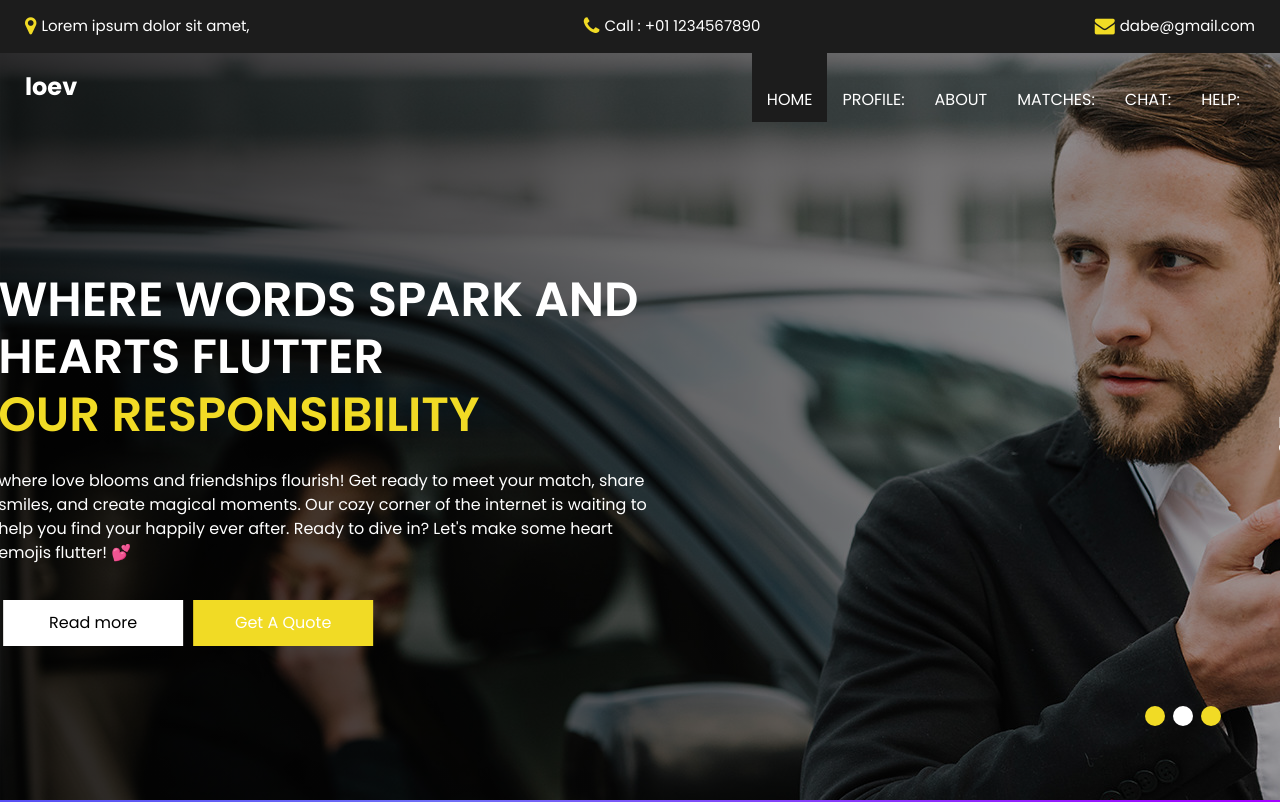
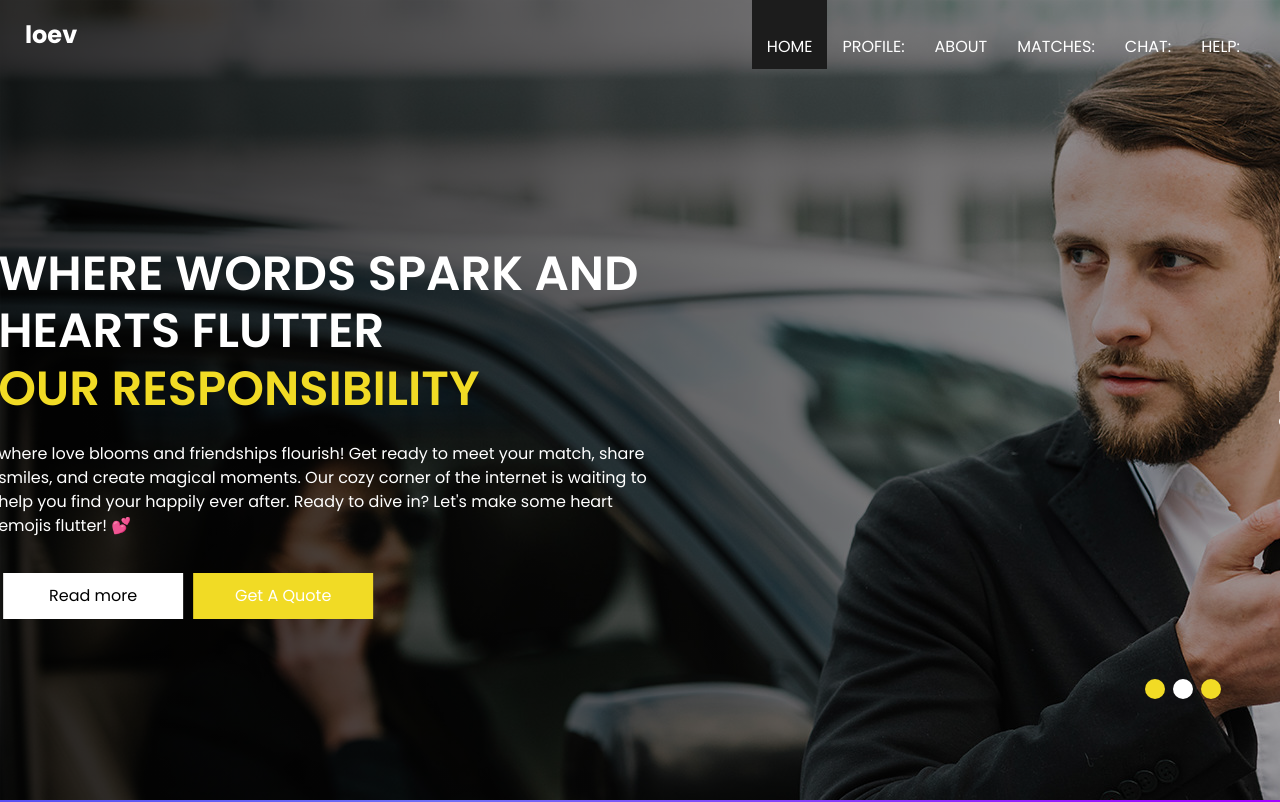
Before and after one commit to kingreturneds/guarder-html, a plain HTML site: page index.html in a window 1280 px wide. Shown: the top 802 px of the page. Drawn offline with Linux system fonts and the light colour scheme.

Commit message:
agggggggg

```diff
--- a/index.html
+++ b/index.html
@@ -37,30 +37,7 @@
     </div>
 
     <header class="header_section">
-      <div class="header_top">
-        <div class="container-fluid">
-          <div class="contact_link-container">
-            <a href="" class="contact_link1">
-              <i class="fa fa-map-marker" aria-hidden="true"></i>
-              <span>
-                Lorem ipsum dolor sit amet,
-              </span>
-            </a>
-            <a href="" class="contact_link2">
-              <i class="fa fa-phone" aria-hidden="true"></i>
-              <span>
-                Call : +01 1234567890
-              </span>
-            </a>
-            <a href="" class="contact_link3">
-              <i class="fa fa-envelope" aria-hidden="true"></i>
-              <span>
-                dabe@gmail.com
-              </span>
-            </a>
-          </div>
-        </div>
-      </div>
+
       <div class="header_bottom">
         <div class="container-fluid">
           <nav class="navbar navbar-expand-lg custom_nav-container">
```
Also changed, not shown: 1 other file.
